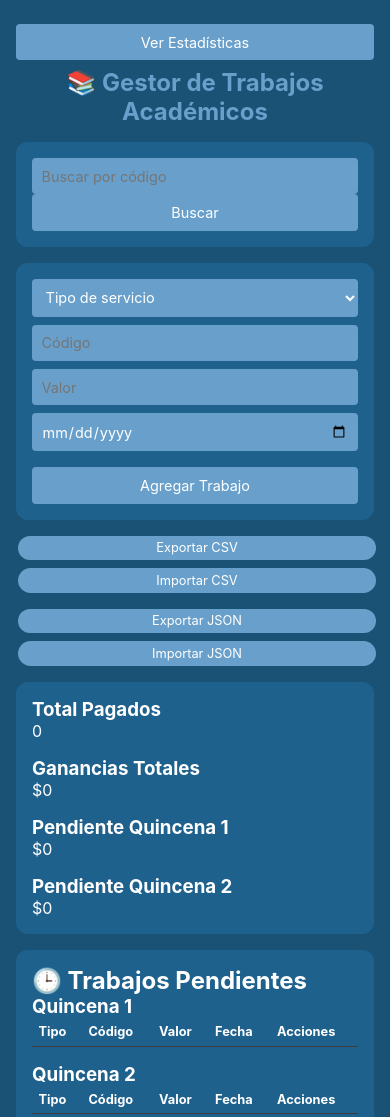
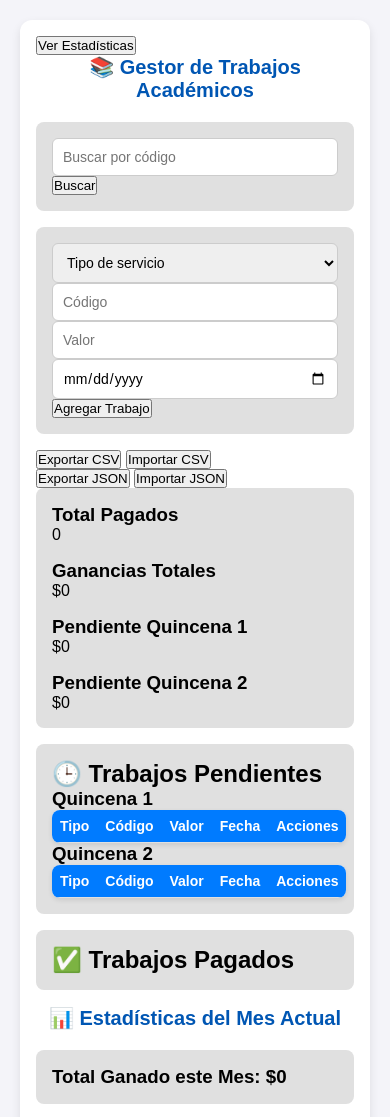
Before and after one commit to IbethOrtega/Tutores, a plain HTML site: page index.html in a window 390 px wide. Shown: the top 1117 px of the page. Drawn offline with nearby package versions, Linux system fonts and the light colour scheme.

Commit message:
Actualizar index.html

```diff
--- a/index.html
+++ b/index.html
@@ -8,184 +8,186 @@
   <link rel="icon" type="image/png" href="logo-tus-trabajos.png">
   <!-- Se incluye Chart.js para los gráficos -->
   <script src="https://cdn.jsdelivr.net/npm/chart.js"></script>
-  <style>
+<style>
 :root {
-  --color-primario: #69a0cb;
-  --fondo-oscuro: #1a5276;
-  --fondo-tarjetas: #1f618d;
-  --texto-claro: #ffffff;
+  --color-primario: #007bff;
+  --color-secundario: #0056b3;
+  --fondo: #f4f4f9;
+  --texto: #333;
+  --blanco: #ffffff;
+  --gris-claro: #e0e0e0;
+  --sombra: rgba(0, 0, 0, 0.1);
 }
 
-/* Reset y tipografía */
+/* Reset básico */
 * {
   margin: 0;
   padding: 0;
   box-sizing: border-box;
-  font-family: 'Inter', sans-serif;
-  color: var(--texto-claro);
+  font-family: 'Poppins', sans-serif;
 }
 
 /* Fondo y contenedor principal */
 body {
-  background: var(--fondo-oscuro);
-  margin: 0;
-  min-height: 100vh;
+  background: var(--fondo);
   display: flex;
   justify-content: center;
+  align-items: center;
+  min-height: 100vh;
+  padding: 20px;
 }
 
 .container {
   width: 100%;
-  max-width: 600px; /* Ajusta este valor si quieres que se vea más ancho o más estrecho */
-  padding: 1rem;
-  margin: 0 auto;
+  max-width: 900px;
+  background: var(--blanco);
+  padding: 20px;
+  border-radius: 12px;
+  box-shadow: 0 4px 10px var(--sombra);
 }
 
-/* Encabezado */
+/* Estilos del título */
 h1 {
   text-align: center;
-  margin-bottom: 1rem;
-  color: var(--color-primario);
-  font-size: 1.8rem;
+  color: var(--color-secundario);
+  font-size: 24px;
+  margin-bottom: 20px;
 }
 
 /* Botones principales */
-.boton-principal {
-  display: block;
-  margin: 0.5rem auto;
-  padding: 0.7rem 1rem;
+.boton {
+  display: flex;
+  align-items: center;
+  justify-content: center;
+  gap: 8px;
   background: var(--color-primario);
-  color: white;
+  color: var(--blanco);
+  padding: 12px 16px;
+  border-radius: 8px;
+  font-size: 16px;
   border: none;
-  border-radius: 4px;
   cursor: pointer;
-  font-size: 1rem;
+  transition: background 0.3s ease;
 }
 
-/* Secciones */
-.seccion {
-  background: var(--fondo-tarjetas);
-  padding: 1rem;
-  border-radius: 12px;
-  margin-bottom: 1rem;
+.boton:hover {
+  background: var(--color-secundario);
 }
 
-/* Formularios y contenedores */
-.grid-form {
-  display: grid;
-  grid-template-columns: 1fr;
-  gap: 0.5rem;
-  margin-bottom: 1rem;
+.boton i {
+  font-size: 20px;
 }
 
-input, select, button {
-  padding: 0.7rem;
-  border: none;
-  border-radius: 4px;
-  background: var(--color-primario);
-  color: white;
-  font-size: 1rem;
-  outline: none;
+/* Contenedores de secciones */
+.seccion {
+  background: var(--gris-claro);
+  padding: 16px;
+  border-radius: 8px;
+  margin-bottom: 16px;
+}
+
+/* Formulario */
+.form-group {
+  display: flex;
+  flex-direction: column;
+  gap: 8px;
+  margin-bottom: 12px;
+}
+
+input, select {
+  padding: 10px;
+  border: 1px solid #ccc;
+  border-radius: 6px;
+  font-size: 14px;
   width: 100%;
 }
 
-.filtros-container, .json-container {
+/* Botones de acción */
+.acciones {
   display: flex;
-  flex-direction: column; /* Para que los botones queden uno debajo de otro en pantallas pequeñas */
-  gap: 0.5rem;
-  margin-bottom: 1rem;
+  justify-content: space-between;
+  gap: 10px;
+  flex-wrap: wrap;
+}
+
+.acciones button {
+  flex: 1;
 }
 
 /* Tablas */
 table {
   width: 100%;
   border-collapse: collapse;
-  background: var(--fondo-tarjetas);
-  margin-bottom: 1rem;
-  font-size: 0.9rem;
+  background: var(--blanco);
+  border-radius: 8px;
+  overflow: hidden;
+  box-shadow: 0 2px 5px var(--sombra);
 }
 
 th, td {
-  padding: 0.5rem;
+  padding: 12px;
   text-align: left;
-  border-bottom: 1px solid #3d3d3d;
+  border-bottom: 1px solid var(--gris-claro);
 }
 
-/* Botones de acción en las tablas */
-.accion-btn {
-  padding: 0.3rem 0.5rem;
-  border-radius: 20px;
-  border: none;
-  cursor: pointer;
+th {
   background: var(--color-primario);
-  margin: 0 2px;
-  font-size: 0.8rem;
+  color: var(--blanco);
+  font-size: 14px;
 }
 
-/* Grupos colapsables en trabajos pagados */
-.grupo-pagado {
-  margin-bottom: 1rem;
+td {
+  font-size: 14px;
 }
 
-.grupo-header {
+/* Íconos en las tablas */
+.accion-icono {
+  font-size: 18px;
+  padding: 6px;
+  border-radius: 50%;
+  background: var(--gris-claro);
+  display: inline-flex;
+  align-items: center;
+  justify-content: center;
   cursor: pointer;
-  background: var(--color-primario);
-  padding: 0.5rem;
-  border-radius: 4px;
-  margin-bottom: 0.5rem;
-  font-size: 1rem;
+  transition: background 0.3s ease;
 }
 
-.group-content {
-  display: block;
+.accion-icono:hover {
+  background: var(--color-secundario);
+  color: var(--blanco);
 }
 
-/* Vistas (pantalla principal / pantalla de estadísticas) */
-.view {
-  display: none;
-}
+/* Responsive */
+@media (max-width: 768px) {
+  .container {
+    padding: 16px;
+  }
 
-.view.active {
-  display: block;
-}
+  h1 {
+    font-size: 20px;
+  }
 
-/* Contenedores de los gráficos */
-.charts-container {
-  display: flex;
-  flex-wrap: wrap;
-  gap: 1rem;
-}
+  .boton {
+    font-size: 14px;
+    padding: 10px;
+  }
 
-.chart-box {
-  background: var(--fondo-tarjetas);
-  padding: 1rem;
-  border-radius: 12px;
-  flex: 1;
-  min-width: 280px;
-}
+  .acciones {
+    flex-direction: column;
+  }
 
-/* Media Queries para pantallas más pequeñas */
-@media (max-width: 768px) {
-  h1 {
-    font-size: 1.5rem;
+  table {
+    font-size: 12px;
   }
-  .boton-principal {
-    font-size: 0.9rem;
-    padding: 0.6rem 1rem;
+
+  th, td {
+    padding: 8px;
   }
-  .grupo-header {
-    font-size: 0.9rem;
-  }
-  th, td {
-    font-size: 0.8rem;
-    padding: 0.4rem;
-  }
-  input, select, button {
-    font-size: 0.9rem;
-    padding: 0.6rem;
-  }
-  .grid-form {
-    grid-template-columns: 1fr;
+
+  .accion-icono {
+    font-size: 16px;
+    padding: 4px;
   }
 }
 </style>
```
